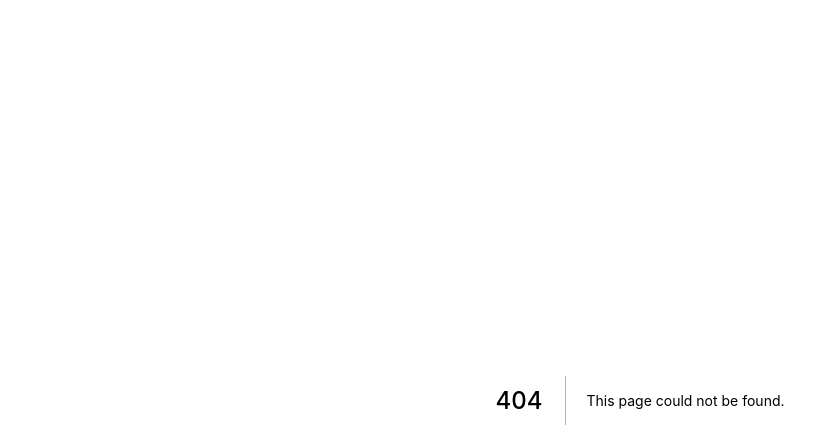
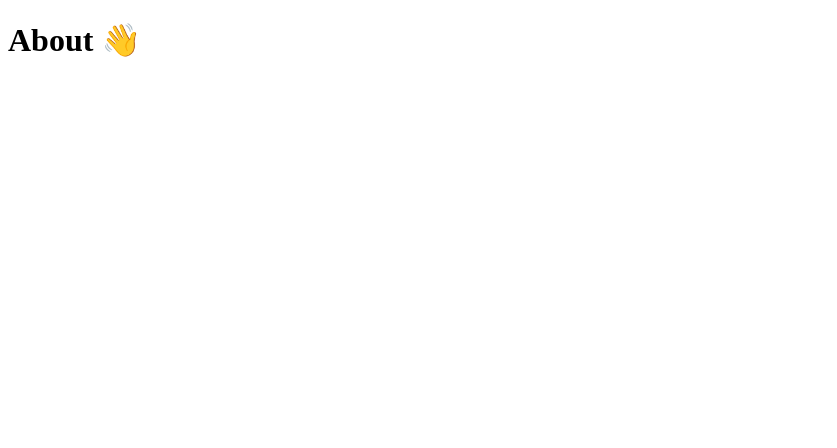
Before and after one commit to ajsabandal/aj-portfolio, a Next.js app: page /about in a window 1280 px wide. Before the commit this address had no page. Shown: the top 448 px of the page, without its empty margins (0-837 px from the left). Built offline with nearby package versions, Linux system fonts and the light colour scheme.

Commit message:
add about.js

```diff
--- a/package.json
+++ b/package.json
@@ -13,6 +13,7 @@
   },
   "scripts": {
     "start": "next",
-    "deploy": "now"
+    "deploy": "now",
+    "now-login": "now login"
   }
 }
--- /dev/null
+++ b/pages/about.js
@@ -0,0 +1,7 @@
+export default function About() {
+    return (
+      <div>
+        <h1>About 👋</h1>
+      </div>
+    );
+  }
```
Also changed, not shown: 1 other file (tests, documents, lock files or other folders).
